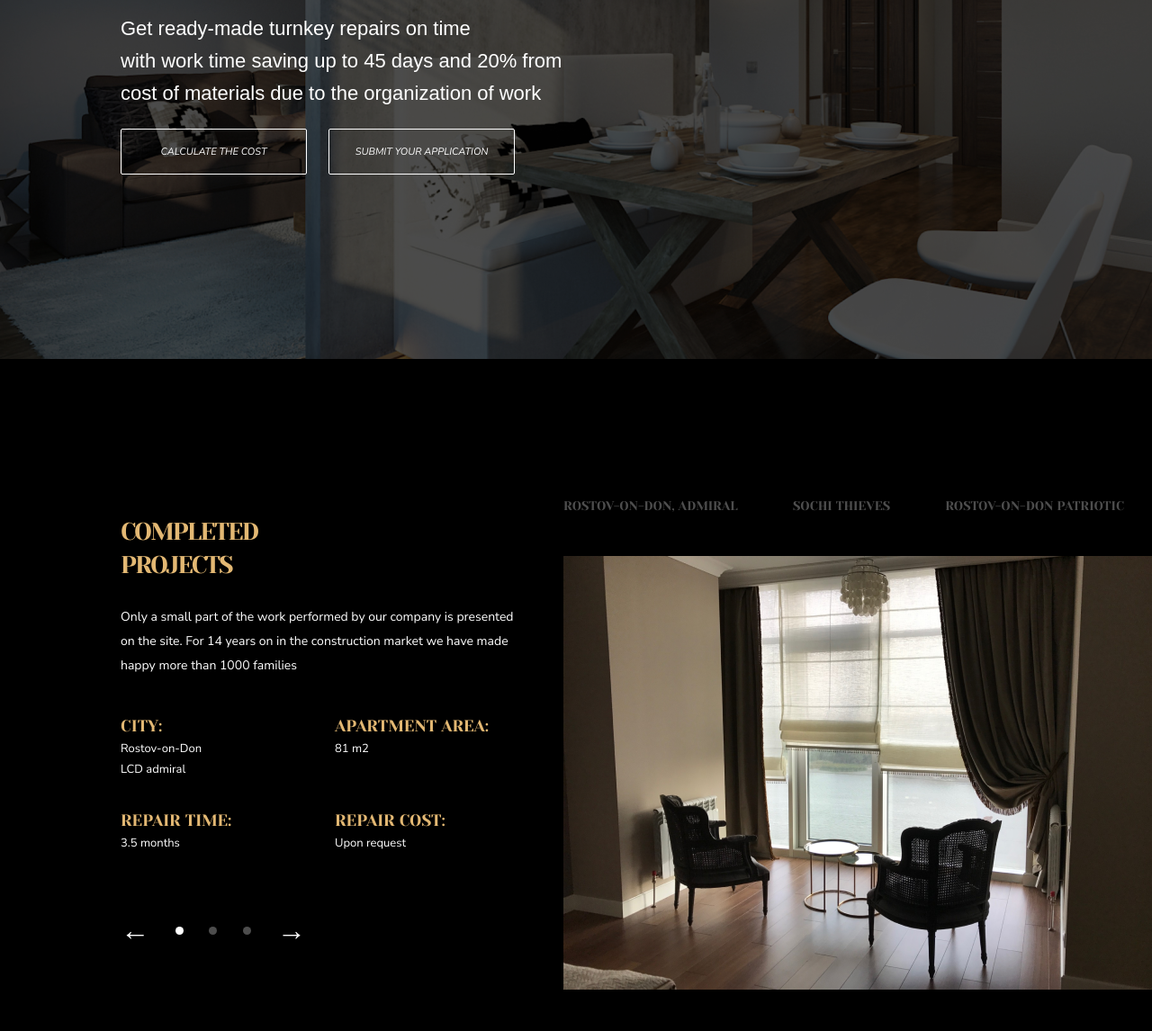
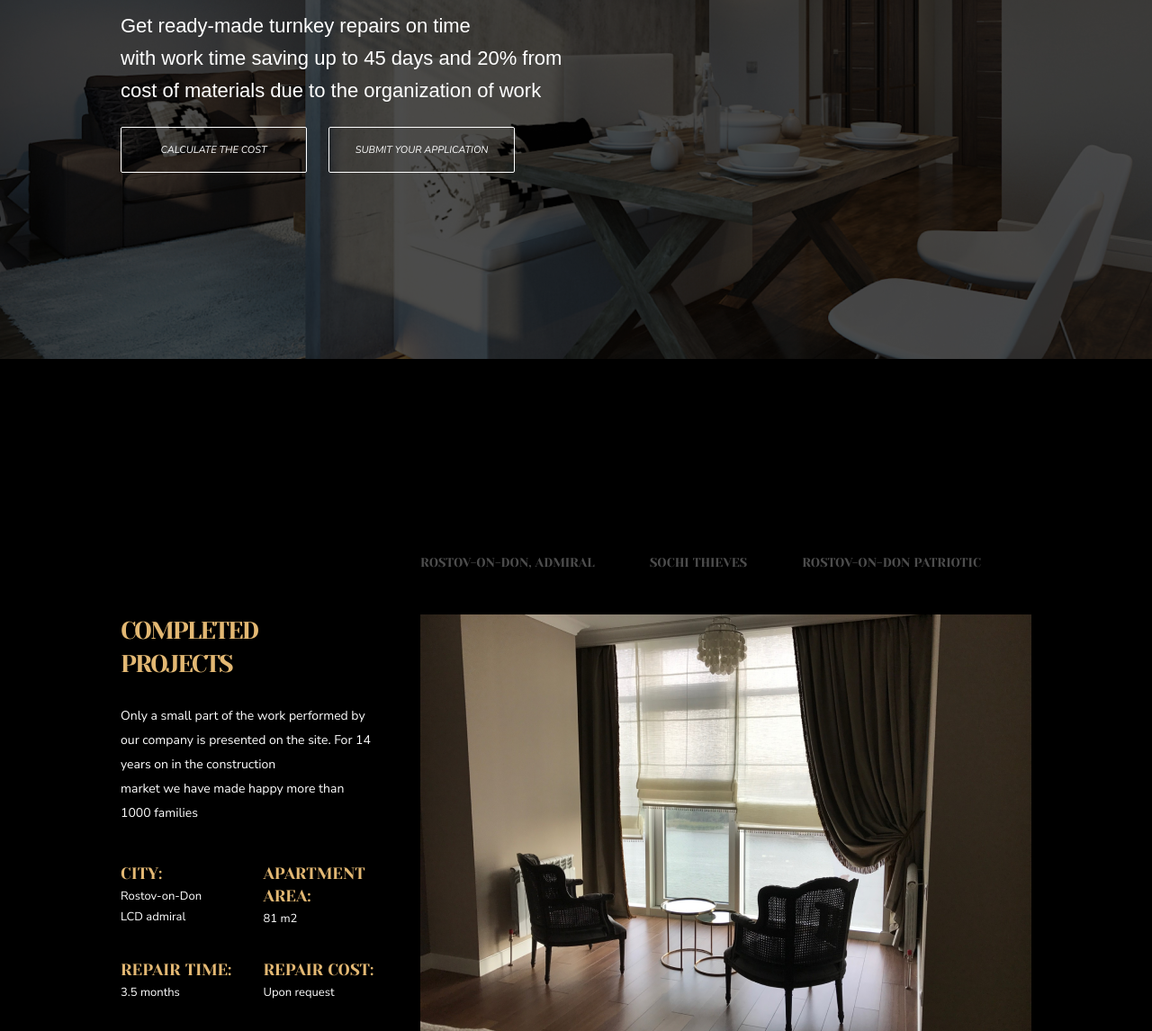
Before and after one commit to AndreyKazakov777/Progect-2-correction, a plain HTML site: page index.html in a window 1280 px wide. Shown: the part 391-1537 px from the top of the page at 90% size. Drawn offline with Linux system fonts and the light colour scheme.

Commit message:
Second section corrected

```diff
--- a/index.html
+++ b/index.html
@@ -36,8 +36,7 @@
     <main>
         <section class="hero">
             <div class="hero_container">
-                <h1 class="title">Turnkey Repair in the <br>
-                    city of <span class="hero_span">Rostov-on-Don</span></h1>
+                <h1 class="title">Turnkey Repair in the city of <span class="hero_span">Rostov-on-Don</span></h1>
                     <p class="p1">Get ready-made turnkey repairs on time<br>
                         with work time saving up to 45 days and 20% from<br>
                         cost of materials due to the organization of work</p>
@@ -49,8 +48,8 @@
             <div class="two_container">
                 <div class="two_container_left">
                         <h2 class="two_h2">Completed projects</h2>
-                        <p class="two_description">Only a small part of the work performed by our company is presented on the site. For 14 years on in the construction
-                            market we have made happy more than 1000 families</p>
+                        <p class="two_description">Only a small part of the work performed by our company is presented on the site. For 14 years on in the construction<br/>
+                        market we have made happy more than 1000 families</p>
                         <div class="two_info">
                             <div>
                                 <h3 class="two_h3">CITY:</h3>
--- a/style.css
+++ b/style.css
@@ -118,7 +118,7 @@ body > .header {
     font-style: normal;
     font-weight: 400;
     font-size: 40px;
-    line-height: 53px;
+    line-height: 133%;
     text-transform: uppercase;
     color: white;
     margin: 0;
@@ -129,19 +129,20 @@ body > .header {
     font-style: normal;
     font-weight: 400;
     font-size: 40px;
-    line-height: 53px;
+    line-height: 133%;
 }
 .p1 {
     font-family: 'Nunito Sans';
     font-style: normal;
     font-weight: 400;
     font-size: 22px;
-    line-height: 36px;
+    line-height: 163%;
     color: #FFFFFF;
-    width: 100%;
+    width: 504px;
     height: 89px;
     font-family: sans-serif;
-    margin-bottom: 40px;
+    margin-bottom: 41px;
+    margin-top: 19px;
 }
 .hero_button {
     font-family: 'Nunito Sans';
@@ -157,6 +158,7 @@ body > .header {
     width: 207px;
     padding: 0px;
     background: transparent;
+    cursor: pointer;
 }
 .hero_button:hover {
     background: #E3B873;
@@ -164,13 +166,13 @@ body > .header {
     border-radius: 2px;
     border: 0px;
 }
-button#bt1 {
+/* button#bt1 {
     left: 134px;
     top: 531px;
-}
+} */
 button#bt2 {
-    left: 361px;
-    top: 531px;
+    /* left: 361px;
+    top: 531px;   */
     margin-left: 20px;
 }
 @media screen and (max-width: 375px) {
@@ -218,8 +220,9 @@ button#bt2 {
     }
 }
 .two {
+    display: flex;
     background-color: black;
-    padding-top: 107px;
+    /* padding-top: 107px; */
     height: 1074px;
 }
 .two_container {
@@ -227,7 +230,8 @@ button#bt2 {
     flex-direction: row;
     color: #FFFFFF;
     width: 1171px;
-    margin: auto;
+    height: 552px;
+    margin: 107px auto 0;
 }
 .two_container .two_container_left {
     display: flex;
@@ -235,7 +239,7 @@ button#bt2 {
     margin-right: 50px;
     align-self: stretch;
     justify-content: flex-start;
-    margin-top: 66px;
+    margin-top: 69px;
 }
 .two_container .two_container_right {
     display: flex;
@@ -247,16 +251,18 @@ button#bt2 {
 .two_container_right .two_ul {
     display: flex;
     justify-content: space-between;
-    padding-left: 0;
-    padding-right: 56px;
+    padding: 0;
+    /* padding-right: 56px; */
     margin: 0;
     list-style-type: none;
+    width: 623px;
+    height: 24px;
 }
 .two_container_right {
-    margin-top: 45px;
+    /* margin-top: 45px; */
     display: flex;
     align-self: stretch;
-    width: 100%;
+    /* width: 100%; */
 }
 .two_img {
     margin-top: 45px;
```
